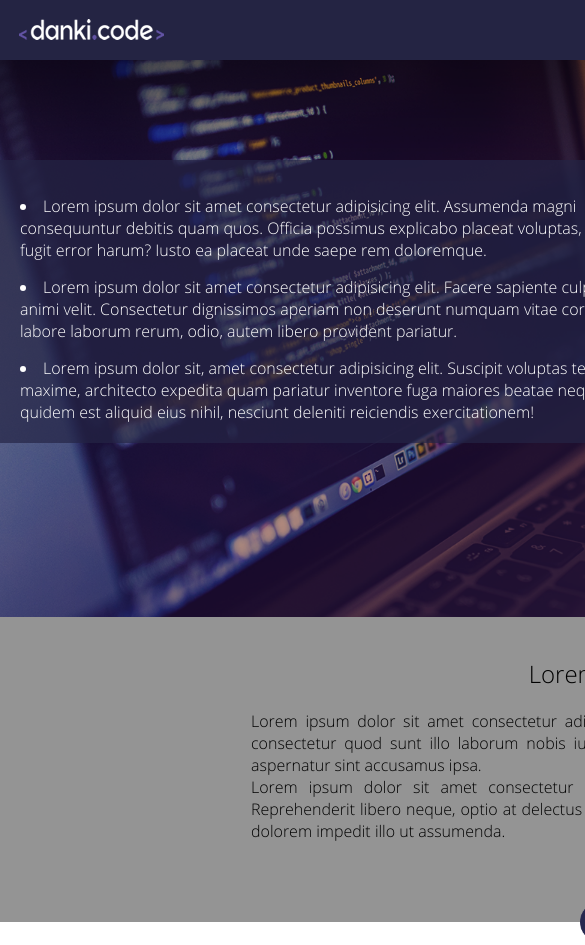
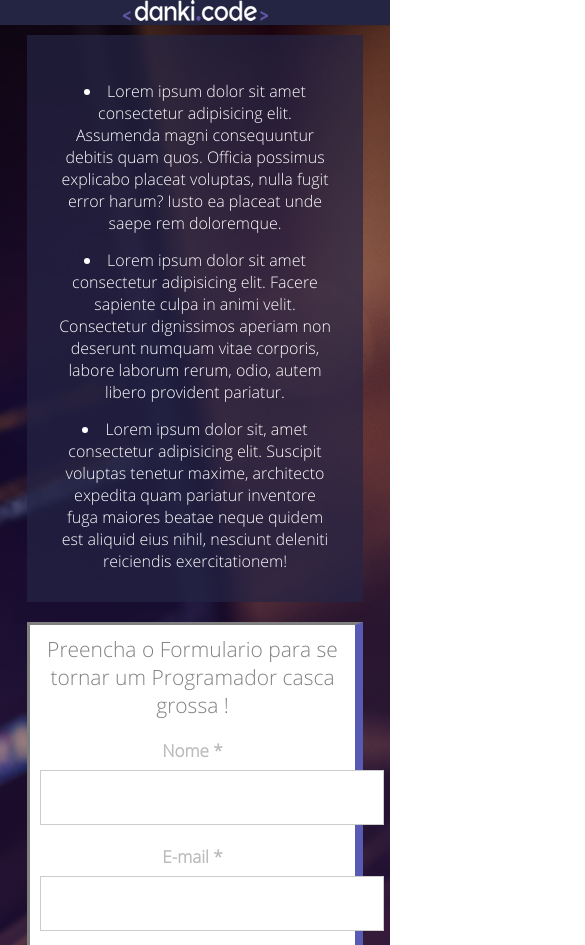
Before and after one commit to GuilhermeSilveira93/Site-DankiCode, a plain HTML site: page index.html in a window 390 px wide. Shown: the top 945 px of the page, 585 px wide, since content can reach past the window. Drawn offline with Linux system fonts and the light colour scheme.

Commit message:
Projeto 1
Aplicando configurações responsivas.
Para deixar o projeto responsivo.

```diff
--- a/css/style.css
+++ b/css/style.css
@@ -16,11 +16,12 @@ body,html{
     clear: both;
 }
 .center{
-    width: 1200px;
+    width: 100%;
+    max-width: 1280px;
     margin: 0 auto;
 }
 header{
-    min-width: 1200px;
+    padding: 0 2%;
     width: 100%;
     height: 60px;
     background-color: #242443;
@@ -29,7 +30,7 @@ header img{
     margin: 19px;
 }
 .container-banner{
-    min-width: 1200px;
+    padding: 0 2%;
     width: 100%;
     height: 557px;
     background-image: url(../images/header_bg.png);
@@ -104,7 +105,8 @@ input[type=submit]:hover{
     padding: 20px;
     margin-top: 100px;
     float: left;
-    width: 650px;
+    width: 100%;
+    max-width: 650px;
     background-color: #242546b2;
     list-style-position: inside;
     color: white;
@@ -113,9 +115,8 @@ input[type=submit]:hover{
     margin-top: 15px;
 }
 .corpo1{
-    min-width: 1200px;
     width: 100%;
-    padding: 40px 0;
+    padding: 90px 2%;
     background-color: rgb(148, 148, 148);
     text-align: center;
 }
@@ -125,7 +126,8 @@ input[type=submit]:hover{
 .corpo1 p{
     display: inline-block;
     text-align: justify;
-    width: 698px;
+    width: 100%;
+    max-width: 768px;
 }
 .corpo1 p:nth-child(2){
     margin-top: 20px;
@@ -134,14 +136,14 @@ input[type=submit]:hover{
     position: relative;
     transform: translateX(-50%);
     left: 50%;
-    top: 60px;
+    top: 110px;
     width: 40px;
     height: 40px;
     background-size: 100% 100%;
     background-image: url(../images/arrow.png);
 }
 section{
-    padding: 50px 0;
+    padding: 90px 2%;
     text-align: center;
 }
 .container-33{
@@ -149,7 +151,7 @@ section{
     text-align: center;
     display: block;
     float: left;
-    width: 400px;
+    width: 33.3%;
 }
 section h2{
     font-weight: normal;
@@ -162,6 +164,7 @@ section p {
     text-align: justify;
 }
 footer{
+    background-color: #191919;
     padding: 20px 0;
     border-top: 2px solid black;
     text-align: center;
@@ -170,3 +173,54 @@ footer{
 footer p{
     margin-top: 5px;
 }
+
+@media screen and (max-width:1111px){
+    header{
+        height: 25px;
+        padding: 0;
+        width: 100%;
+        text-align: center;
+    }
+    header img{
+        margin: 0;
+    }
+    .container-banner{
+        height: auto;
+        width: 100%;
+        padding: 10px 2%;
+        text-align: center;
+    }
+    .form{
+        padding: 10px;
+        top: 0;
+        display: inline-block;
+        float: none;
+        width: 90%;
+        max-width: 400px;
+        height: 100%;
+        background-color: white;
+    }
+    .container-list{
+        margin: 0px 0px 20px 0px;
+        display: inline-block;
+        padding: 30px;
+        float: none;
+        width: 90%;
+        max-width: 1000px;
+        height: auto;
+    }
+    .container-33{
+        margin: 20px 0 ;
+        padding: 0px 0px;
+        text-align: center;
+        display: inline-block;
+        float: none;
+        width: 90%;
+        max-width: 600px;
+    }
+    .corpo1{
+
+        padding: 90px;
+        text-align: center;
+    }
+}
--- a/index.html
+++ b/index.html
@@ -24,7 +24,7 @@
                         <li>Lorem ipsum dolor sit, amet consectetur adipisicing elit. Suscipit voluptas tenetur maxime, architecto expedita quam pariatur inventore fuga maiores beatae neque quidem est aliquid eius nihil, nesciunt deleniti reiciendis exercitationem!</li>
                     </ul>
                 </div><!--CONTAINER-LIST-->
-
+                <div>
                 <div class="form">
                     <h2>Preencha o Formulario para se tornar um Programador casca grossa !</h2>
                     <form action="">
@@ -46,7 +46,9 @@
 
                         <input type="submit" name="acao" value="Enviar">
                     </form>
+                </div>
                 </div><!--FORMULARIO-->
+                <div class="clear"></div>
             </div><!--CENTER-->
         </div><!--  CONTAINER-BANNER  -->
 
```
